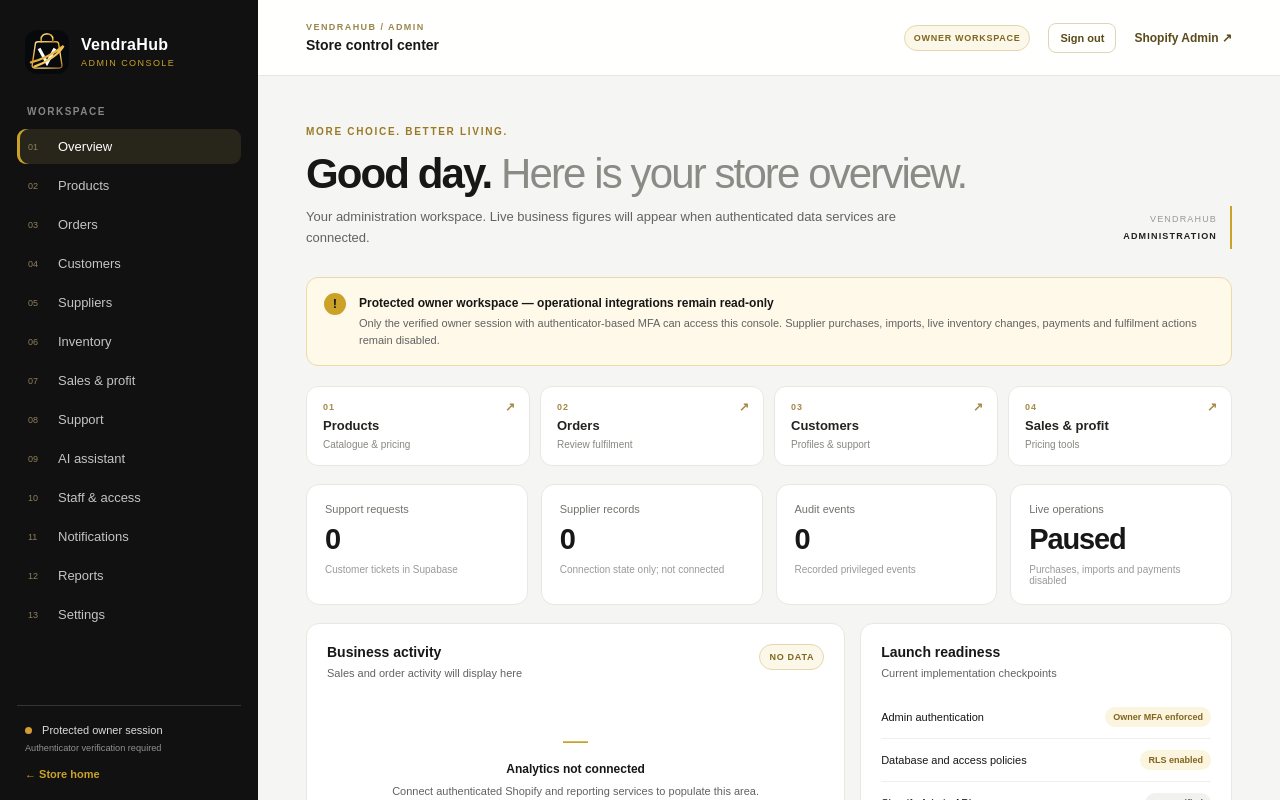
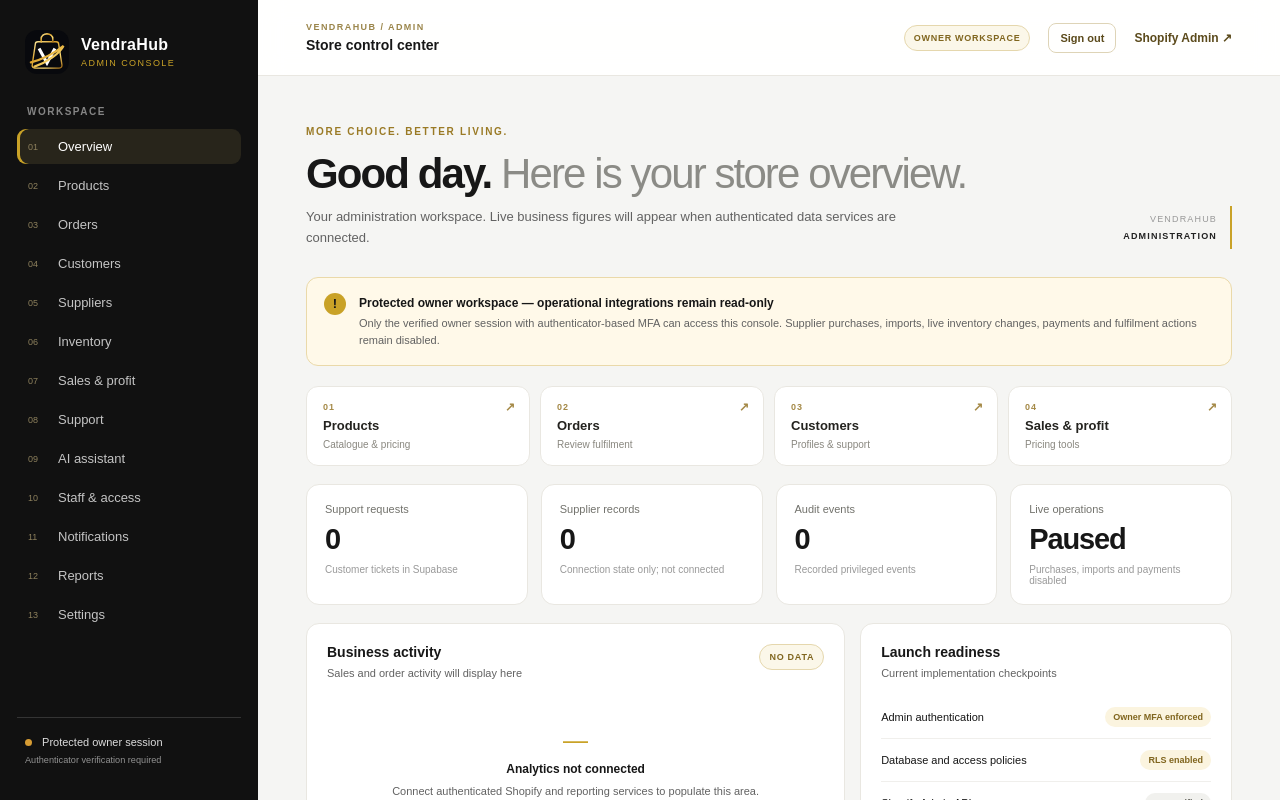
Before and after one commit to Vendrahub-1/VendraHub, a Next.js app: page /admin in a window 1280 px wide. Shown: the top 800 px of the page. Built offline with nearby package versions, Linux system fonts and the light colour scheme; no server answers; the database is empty.

Commit message:
Remove customer cross-links from admin portal

```diff
--- a/app/admin/page.tsx
+++ b/app/admin/page.tsx
@@ -42,7 +42,7 @@ export default async function AdminPage() {
         <nav aria-label="Admin navigation" className="admin-nav">
           {nav.map(([label, id], index) => <a key={id} href={'#' + id} className={index === 0 ? 'active' : ''}><span className="nav-dot">{String(index + 1).padStart(2, '0')}</span>{label}</a>)}
         </nav>
-        <div className="sidebar-bottom"><span className="status-dot" /> Protected owner session <small>Authenticator verification required</small><Link href="/">← Store home</Link></div>
+        <div className="sidebar-bottom"><span className="status-dot" /> Protected owner session <small>Authenticator verification required</small></div>
       </aside>
 
       <div className="admin-main">
```
